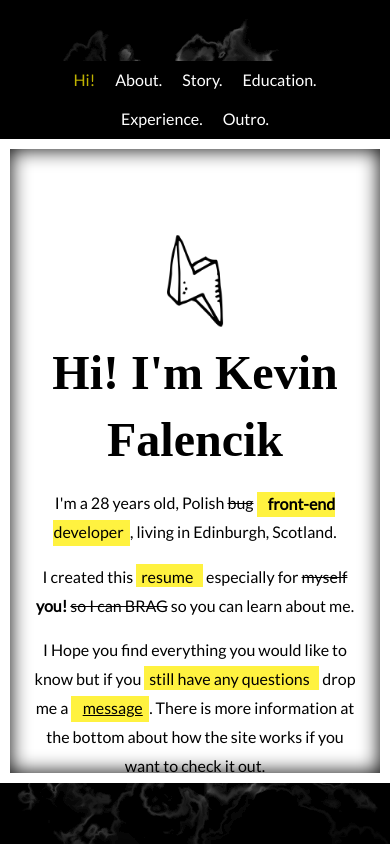
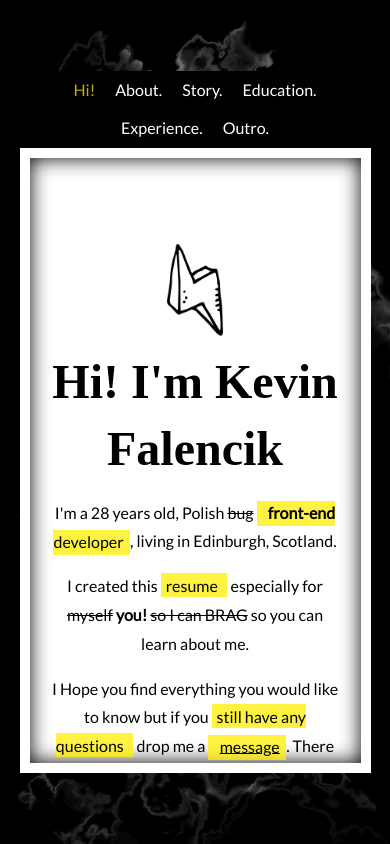
Before and after one commit to kfalencik/resume, a Nuxt app: page / in a window 390 px wide. Built offline with nearby package versions, Linux system fonts and the light colour scheme; a web font is replaced by a local one.

Commit message:
broken modal on mobile

```diff
--- a/components/Modal.vue
+++ b/components/Modal.vue
@@ -18,15 +18,14 @@ export default {
   .modal {
     z-index: 9999;
     position: relative;
-    width: 100%;
+    width: 90%;
     max-width: $breakpoint-lg;
     background: $white;
-    height: calc(100vh - 200px);
+    height: calc(80vh - 50px);
     box-shadow: inset 0 0 20px $black;
     border: 10px solid #fff;
     display: flex;
     justify-content: center;
     overflow: auto;
-    padding-bottom: 50px;
   }
 </style>
```
